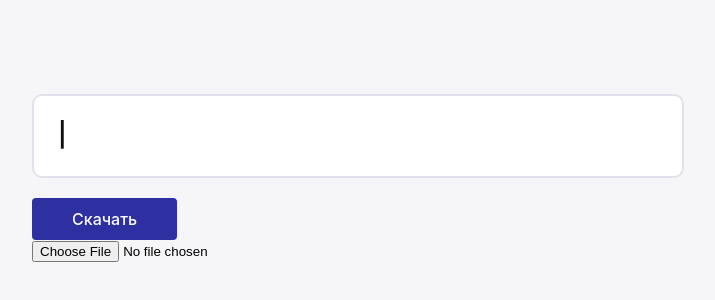
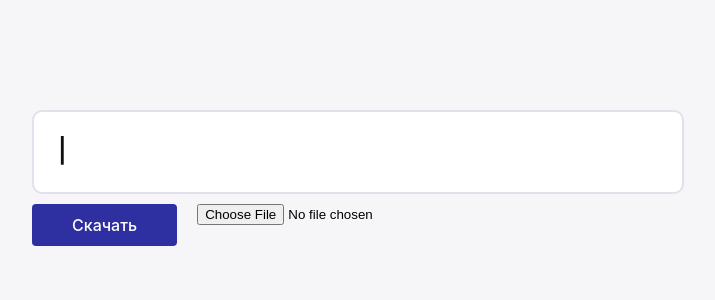
Before and after one commit to Kayrova/lab-6, a React (Create React App) app: page / in a window 1280 px wide. Shown: the part 222-522 px from the top of the page, without its empty margins (308-1023 px from the left). Built offline with nearby package versions, Linux system fonts and the light colour scheme.

Commit message:
refactor: Code refactoring xD

```diff
--- a/src/pages/EditorPage/EditorPage.jsx
+++ b/src/pages/EditorPage/EditorPage.jsx
@@ -5,6 +5,7 @@ import {
   EditorText,
   EditorField,
   DownLoadLink,
+  ButtonContainer,
 } from "./Styled";
 import { newLineSymbol, newLineValidation } from "utils/newLineValidation";
 import { changeCursorPosition } from "utils/changeCursorPosition";
@@ -14,7 +15,7 @@ const ignoreKeyCodeList = [
 ];
 
 export const cursor = "|";
-export const charPerLine = 40;
+export const charPerLine = 60;
 
 const EditorPage = () => {
   const [text, setText] = useState(cursor);
@@ -106,6 +107,7 @@ const EditorPage = () => {
         ))}
       </EditorField>
 
+      <ButtonContainer>
         <DownLoadLink
           download={"myText.txt"}
           href={"#"}
@@ -120,6 +122,7 @@ const EditorPage = () => {
           accept=".txt"
           onChange={(event) => onFileAdd(event.target.files)}
         />
+      </ButtonContainer>
     </EditorPageContainer>
   );
 };
--- a/src/pages/EditorPage/Styled.js
+++ b/src/pages/EditorPage/Styled.js
@@ -25,7 +25,7 @@ export const EditorField = styled.div`
   min-width: max-content;
   width: 600px;
 
-  height: 740px;
+  height: 650px;
   max-height: max-content;
 
   white-space: normal;
@@ -56,7 +56,7 @@ export const EditorText = styled.span`
 export const DownLoadLink = styled.a`
   display: block;
   max-width: max-content;
-  margin-top: 20px;
+  margin-right: 20px;
 
   padding: 11px 40px;
   background: #2e2fa0;
@@ -67,3 +67,10 @@ export const DownLoadLink = styled.a`
   color: #ffffff;
   text-decoration: none;
 `;
+
+export const ButtonContainer = styled.div`
+  display: flex;
+  align-content: center;
+
+  padding-top: 10px;
+`;
```
Lines whose indentation alone changed are shown as unchanged.
